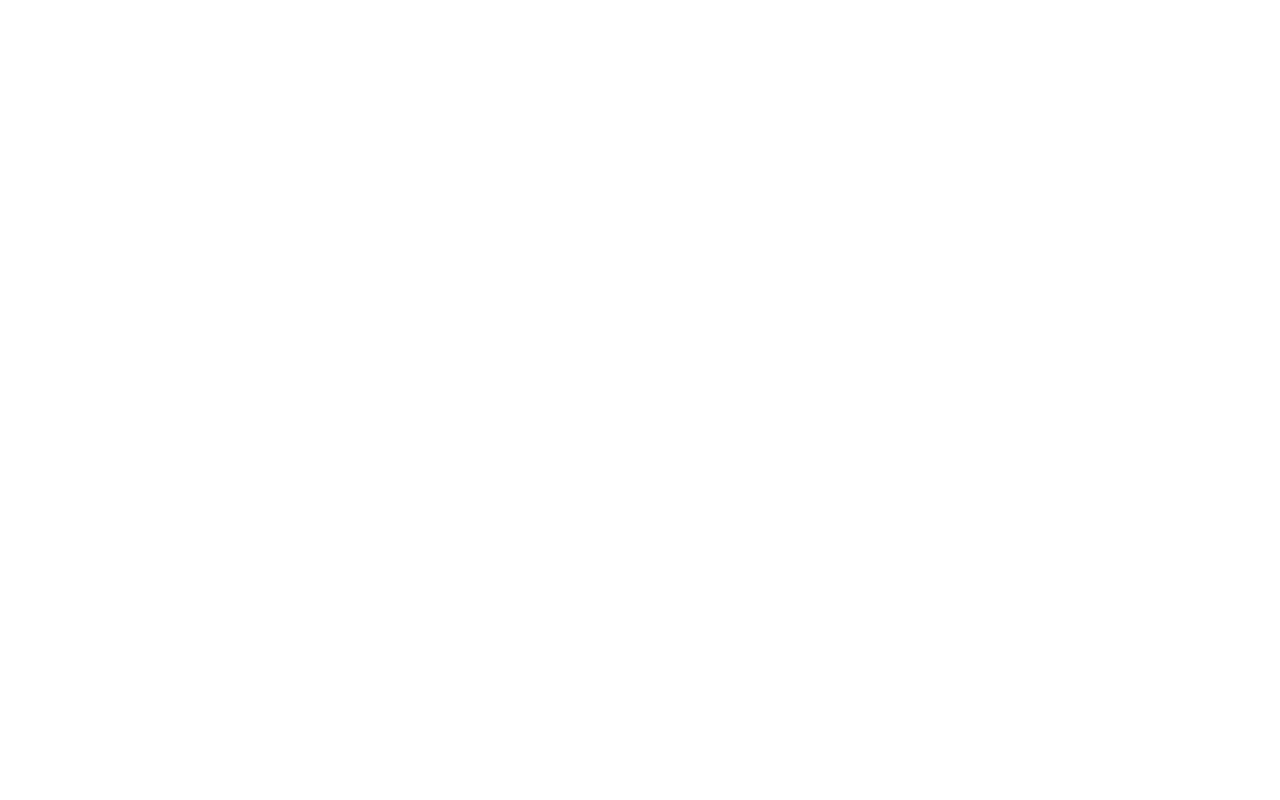
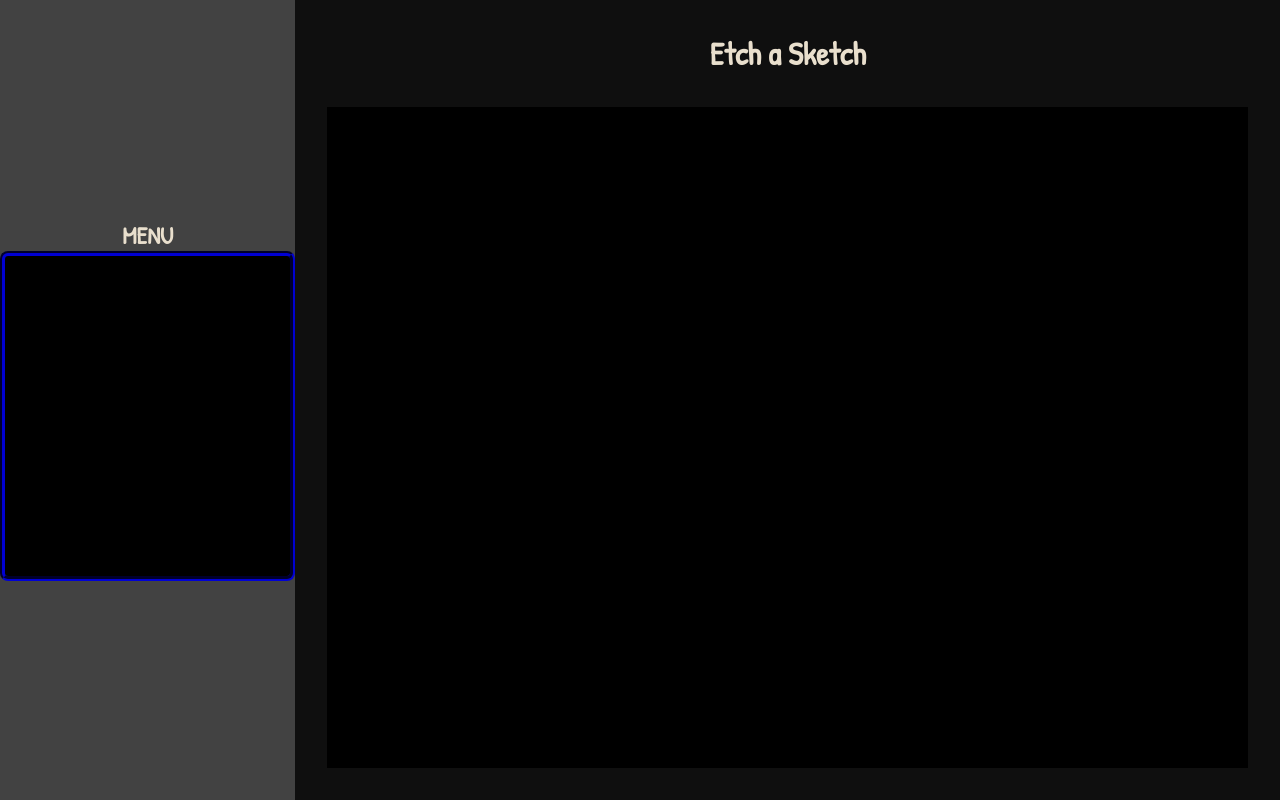
Before and after one commit to TNTtato/Etch-a-Skecth, a plain HTML site: page index.html in a window 1280 px wide. Drawn offline with Linux system fonts and the light colour scheme.

Commit message:
initial layout

```diff
--- a/index.html
+++ b/index.html
@@ -4,9 +4,20 @@
   <meta charset="UTF-8">
   <meta http-equiv="X-UA-Compatible" content="IE=edge">
   <meta name="viewport" content="width=device-width, initial-scale=1.0">
-  <title>Document</title>
+  <link rel="stylesheet" href="style.css">
+  <script src="./script.js"></script>
+  <title>Etch a Sketch</title>
 </head>
 <body>
-
+  <div id="wrapper" class="wrapper">
+    <div id="lateral-menu" class="lateral-menu">
+      <h2>MENU</h2>
+      <div id="btns-area" class="btns-area"></div>
+    </div>
+    <div id="playable-area" class="playable-area">
+      <h1 id="title-sketch" class="title-sketch">Etch a Sketch</h1>
+      <div id="grid-container" class="grid-container"></div>
+    </div>
+  </div>
 </body>
 </html>
--- a/style.css
+++ b/style.css
@@ -0,0 +1,45 @@
+@import url('https://fonts.googleapis.com/css2?family=Patrick+Hand&display=swap');
+* {
+  margin: 0;
+  padding: 0;
+  font-family: 'Patrick Hand', cursive;
+}
+body {
+  background-color: rgb(15, 15, 15);
+  color: rgb(233, 223, 205);
+  height: 100vh;
+}
+.wrapper {
+  height: 100%;
+  display: flex;
+  justify-content: space-between;
+}
+.lateral-menu {
+  width: 30%;
+  background-color: rgb(66, 66, 66);
+  display: flex;
+  flex-direction: column;
+  justify-content: center;
+}
+.btns-area {
+  height: 40%;
+  border: 5px groove navy;
+  border-radius: 0.5rem;
+  background-color: black;
+}
+.playable-area h1, .lateral-menu h2 {
+  text-align: center;
+}
+.playable-area h1 {
+  margin-top: 2rem;
+}
+.playable-area {
+  width: 100%;
+  display: flex;
+  flex-direction: column;
+}
+.grid-container {
+  height: 100%;
+  background-color: black;
+  border: 2rem solid rgb(15, 15, 15);
+}
```
